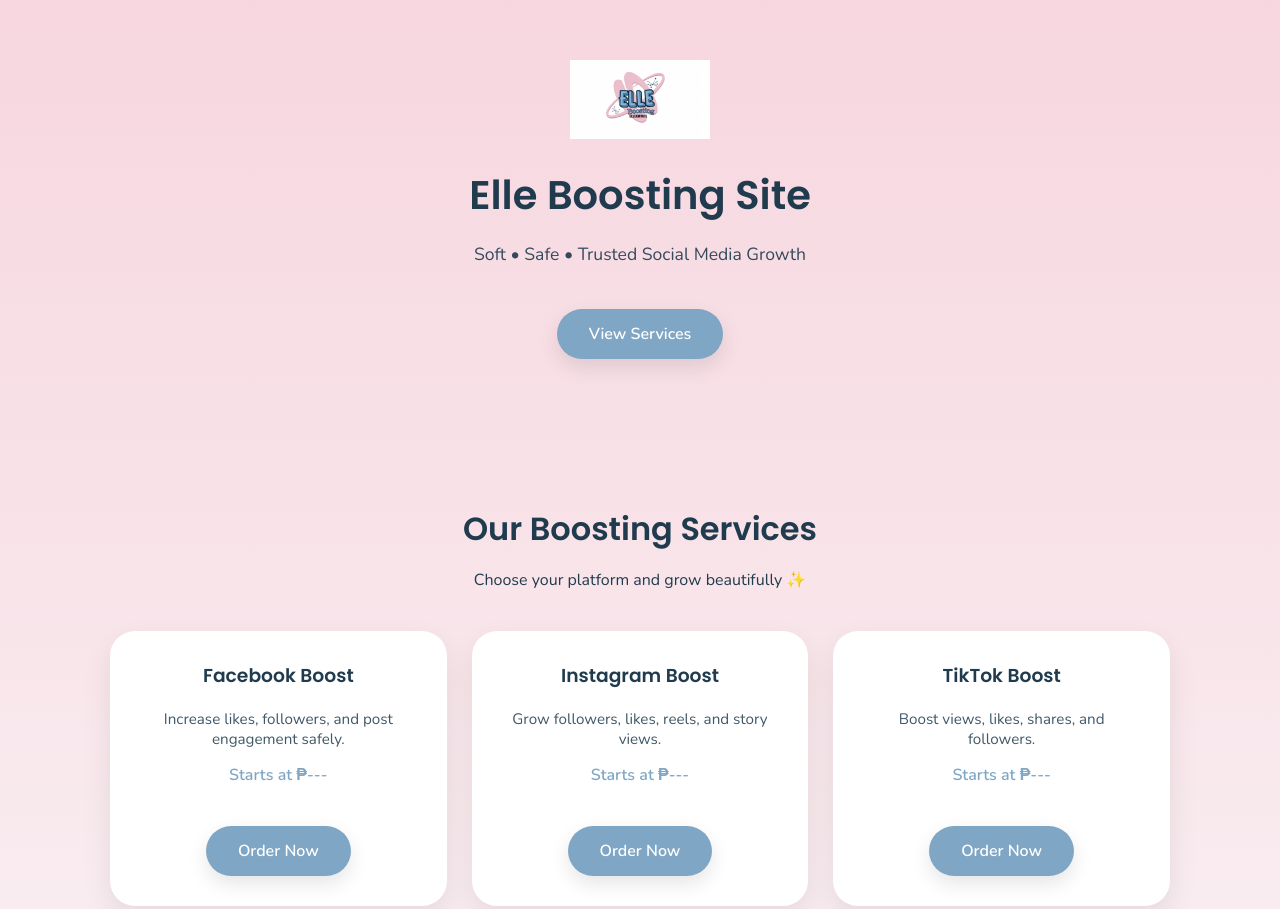
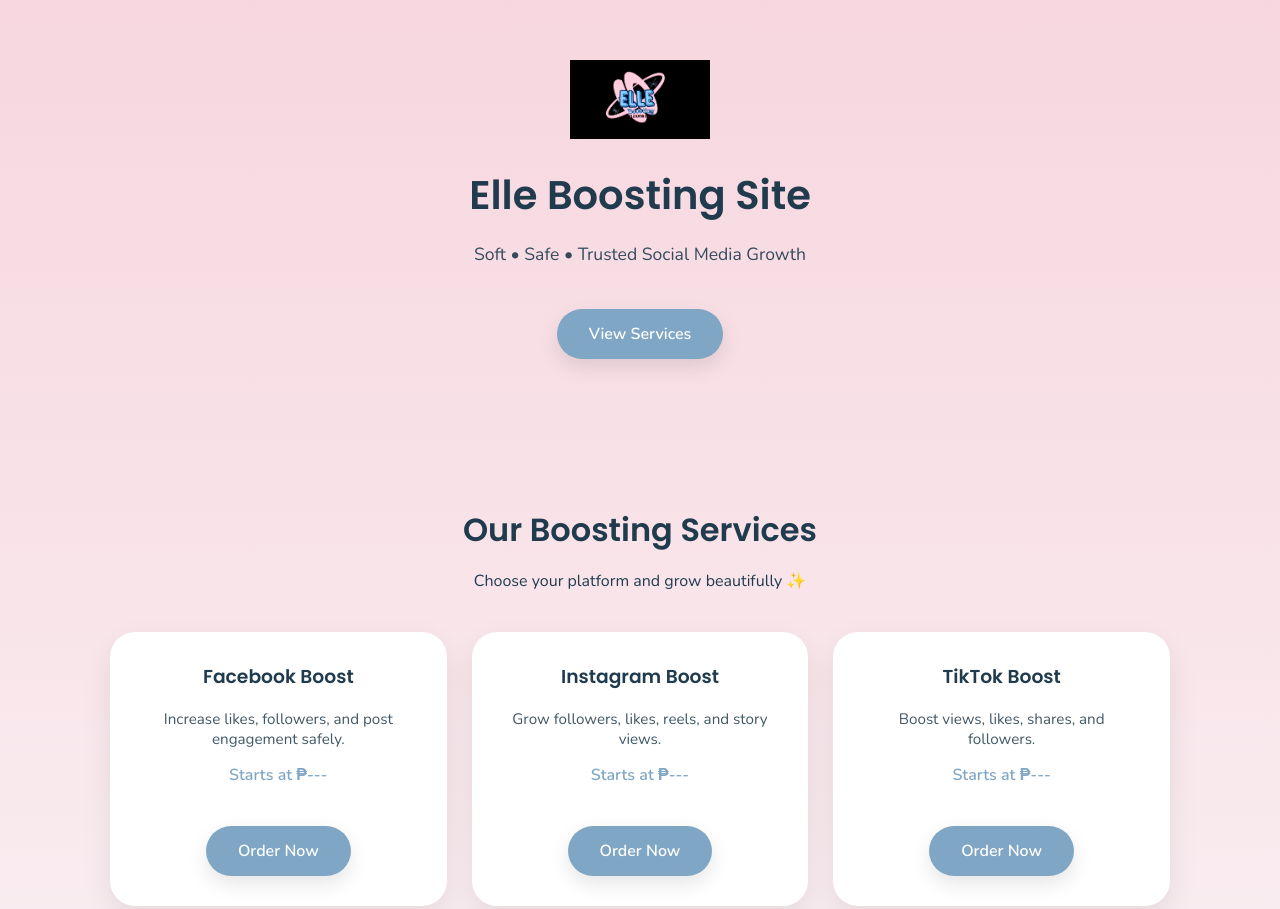
Before and after one commit to servicesmakati/Elle-Kwonie, a plain HTML site: page index.html in a window 1280 px wide. Shown: the top 909 px of the page. Drawn offline with nearby package versions, Linux system fonts and the light colour scheme.

Commit message:
index.html

```diff
--- a/index.html
+++ b/index.html
@@ -136,7 +136,7 @@
   <!-- HERO -->
   <header>
     <!-- Replace with her logo -->
-    <img src="logo.png" alt="Elle-Kwonie Boosting Logo">
+    <img src="logo1.png" alt="Elle-Kwonie Boosting Logo">
 
     <h1>Elle Boosting Site</h1>
     <p>Soft • Safe • Trusted Social Media Growth</p>
```
